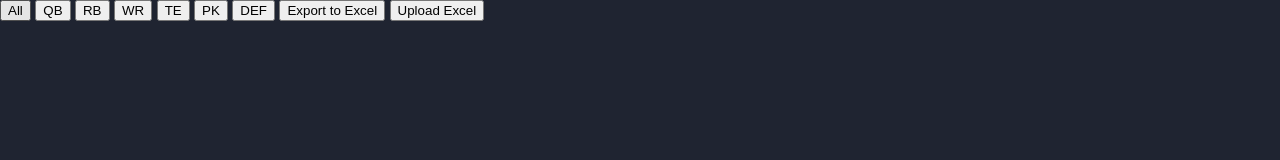
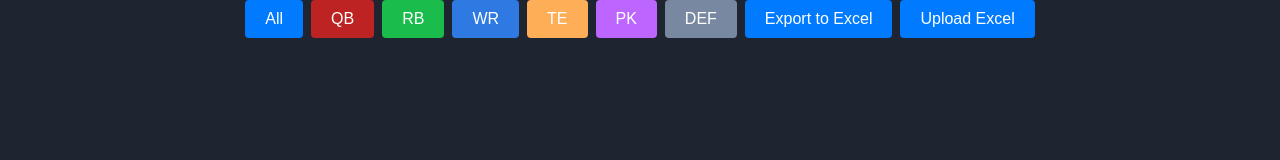
Before and after one commit to MalcolmPete/rankr, a plain HTML site: page index.html in a window 1280 px wide. Drawn offline with Linux system fonts and the light colour scheme; no server answers.

Commit message:
Update your_style.css
Formatted CSS styling for buttons

```diff
--- a/your_style.css
+++ b/your_style.css
@@ -130,3 +130,116 @@ margin: 20px 0; /* Adjust the margin for spacing */
   /*box-shadow: 0px 0px 5px 2px rgb(223, 182, 0);*/
   background-color: #344054;
 }
+
+.player-container.pk {
+  /*box-shadow: 0px 0px 5px 2px rgb(223, 182, 0);*/
+  background-color: #344054;
+}
+
+.player-container.def {
+  /*box-shadow: 0px 0px 5px 2px rgb(223, 182, 0);*/
+  background-color: #344054;
+}
+
+/* Add styles for the buttons */
+.buttons-container {
+  display: flex;
+  flex-wrap: wrap;
+  justify-content: center;
+  gap: 8px; /* Add spacing between buttons */
+  margin-bottom: 20px; /* Add margin at the bottom */
+}
+
+.position-button {
+  background-color: #4CAF50;
+  border: none;
+  color: white;
+  padding: 10px 20px;
+  text-align: center;
+  text-decoration: none;
+  display: inline-block;
+  font-size: 16px;
+  border-radius: 4px;
+  cursor: pointer;
+  transition: background-color 0.3s ease;
+}
+
+.position-button[data-position="All"] {
+  background-color: #007bff; /* Change color for "All" button */
+}
+
+.position-button:hover {
+  background-color: #325ab6;
+}
+
+.position-button[data-position="QB"] {
+  background-color: #bd2323; /* Change color for "All" button */
+}
+
+.position-button[data-position="QB"]:hover {
+  background-color: #8a1212; /* Change color for "All" button */
+}
+
+.position-button[data-position="RB"] {
+  background-color: #1abc4b; /* Change color for "All" button */
+}
+
+.position-button[data-position="RB"]:hover {
+  background-color: #10773f; /* Change color for "All" button */
+}
+
+.position-button[data-position="WR"] {
+  background-color: #2f7ae2; /* Change color for "All" button */
+}
+
+.position-button[data-position="WR"]:hover {
+  background-color: #1647b1; /* Change color for "All" button */
+}
+
+.position-button[data-position="TE"] {
+  background-color: #ffae58; /* Change color for "All" button */
+}
+
+.position-button[data-position="TE"]:hover {
+  background-color: #ce7a21; /* Change color for "All" button */
+}
+
+.position-button[data-position="PK"] {
+  background-color: #bd66ff; /* Change color for "All" button */
+}
+
+.position-button[data-position="PK"]:hover {
+  background-color: #a642f2; /* Change color for "All" button */
+}
+
+.position-button[data-position="DEF"] {
+  background-color: #7988a1; /* Change color for "All" button */
+}
+
+.position-button[data-position="DEF"]:hover {
+  background-color: #647797; /* Change color for "All" button */
+}
+
+#exportButton,
+#uploadExcelButton {
+  background-color: #007bff;
+  color: white;
+  border: none;
+  padding: 10px 20px;
+  text-align: center;
+  text-decoration: none;
+  display: inline-block;
+  font-size: 16px;
+  border-radius: 4px;
+  cursor: pointer;
+  transition: background-color 0.3s ease;
+}
+
+#exportButton:hover,
+#uploadExcelButton:hover {
+  background-color: #0056b3;
+}
+
+#uploadExcelInput {
+  display: none;
+}
```
